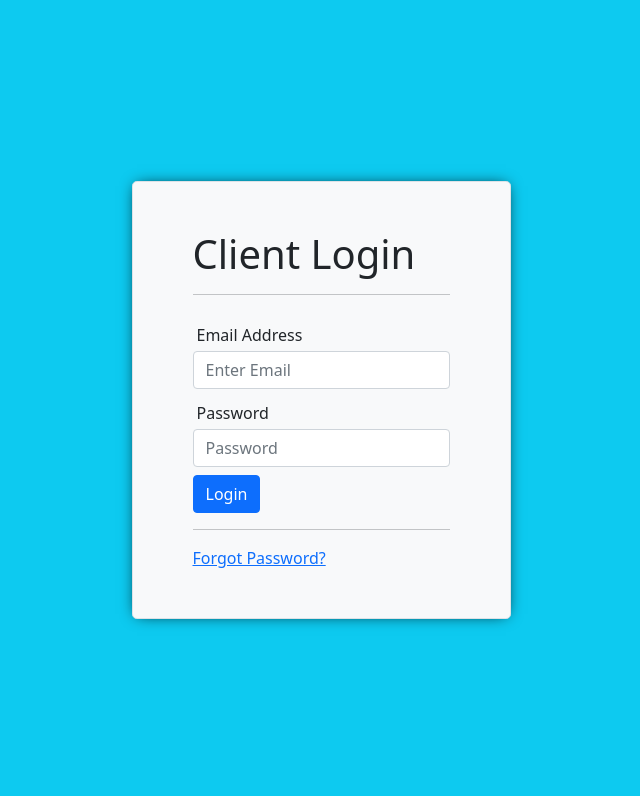
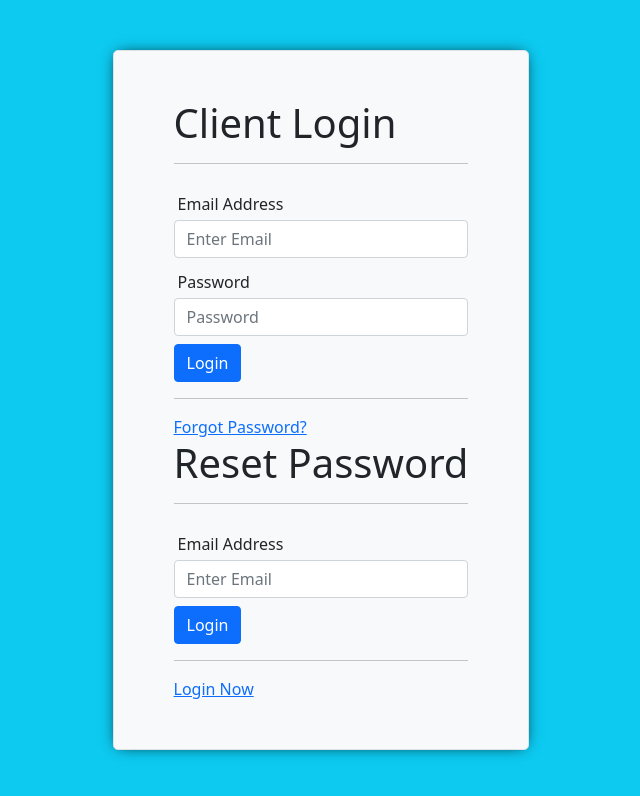
Before and after one commit to lewist13/CRM-Ticket-System, a React (Create React App) app in the folder crm-frontend/: page / in a window 1280 px wide. Shown: the top 796 px of the page, without its empty margins (319-959 px from the left). Built offline with nearby package versions, Linux system fonts and the light colour scheme; the HTML template or start-up script is replaced by a standard one.

Commit message:
used login format for password reset; also rendered in entry page

```diff
--- /dev/null
+++ b/crm-frontend/src/components/ForgotPassword/ForgotPassword.js
@@ -0,0 +1,47 @@
+import React from "react";
+import PropTypes from "prop-types";
+import { Container, Row, Col, Form, Button } from "react-bootstrap";
+
+export const ForgotPassword = ({ handleOnChange, handleOnSubmit, email }) => {
+  return (
+    <div>
+      <Container>
+        <Row>
+          <Col>
+            <h1 className="text-black">Reset Password</h1>
+            <hr />
+            <Form autoComplete="off" onSubmit={handleOnSubmit}>
+              <Form.Group>
+                <Form.Label className="input-name m-1 pt-2">
+                  Email Address
+                </Form.Label>
+                <Form.Control
+                  type="email"
+                  name="email"
+                  value={email}
+                  onChange={handleOnChange}
+                  placeholder="Enter Email"
+                  required
+                />
+              </Form.Group>
+              <Button className="login-button mt-2" type="submit">
+                Login
+              </Button>
+            </Form>
+            <hr />
+          </Col>
+        </Row>
+        <Row>
+          <Col>
+            <a href="#!">Login Now</a>
+          </Col>
+        </Row>
+      </Container>
+    </div>
+  );
+};
+
+ForgotPassword.propTypes = {
+  handleOnChange: PropTypes.func.isRequired,
+  email: PropTypes.string.isRequired,
+};
--- a/crm-frontend/src/pages/entry/Entry.js
+++ b/crm-frontend/src/pages/entry/Entry.js
@@ -1,5 +1,6 @@
 import React, { useState } from "react";
 import { LoginForm } from "../../components/login/Login";
+import { ForgotPassword } from "../../components/ForgotPassword/ForgotPassword";
 import "../../styles/Entry.css";
 
 export const Entry = () => {
@@ -38,6 +39,11 @@ export const Entry = () => {
           email={email}
           password={password}
         />
+        <ForgotPassword
+          handleOnChange={handleOnChange}
+          handleOnSubmit={handleOnSubmit}
+          email={email}
+        />
       </div>
     </div>
   );
```
